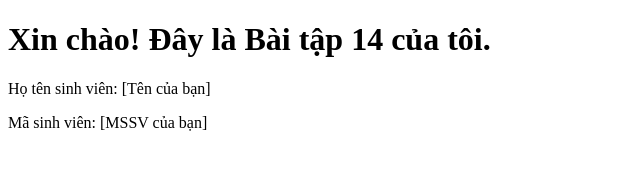
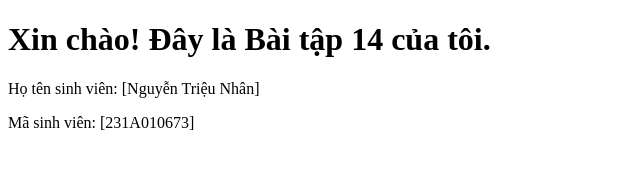
Before and after one commit to nnhan3514-jpg/index.html, a plain HTML site: page index.html in a window 1280 px wide. Shown: the full height of the page, 0-640 px from the left. Drawn offline with Linux system fonts and the light colour scheme.

Commit message:
Update index.html

```diff
--- a/index.html
+++ b/index.html
@@ -6,7 +6,7 @@
 </head>
 <body>
     <h1>Xin chào! Đây là Bài tập 14 của tôi.</h1>
-    <p>Họ tên sinh viên: [Tên của bạn]</p>
-    <p>Mã sinh viên: [MSSV của bạn]</p>
+    <p>Họ tên sinh viên: [Nguyễn Triệu Nhân]</p>
+    <p>Mã sinh viên: [231A010673]</p>
 </body>
 </html>
```
